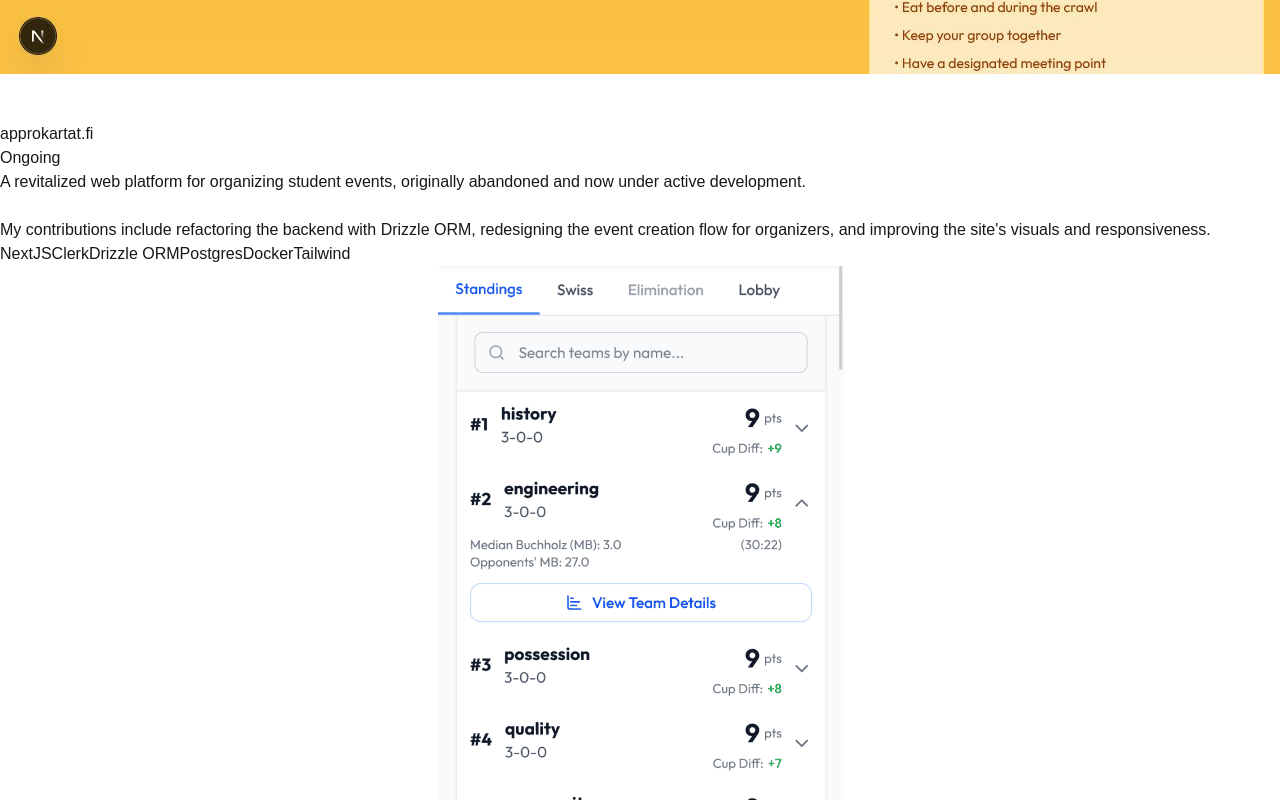
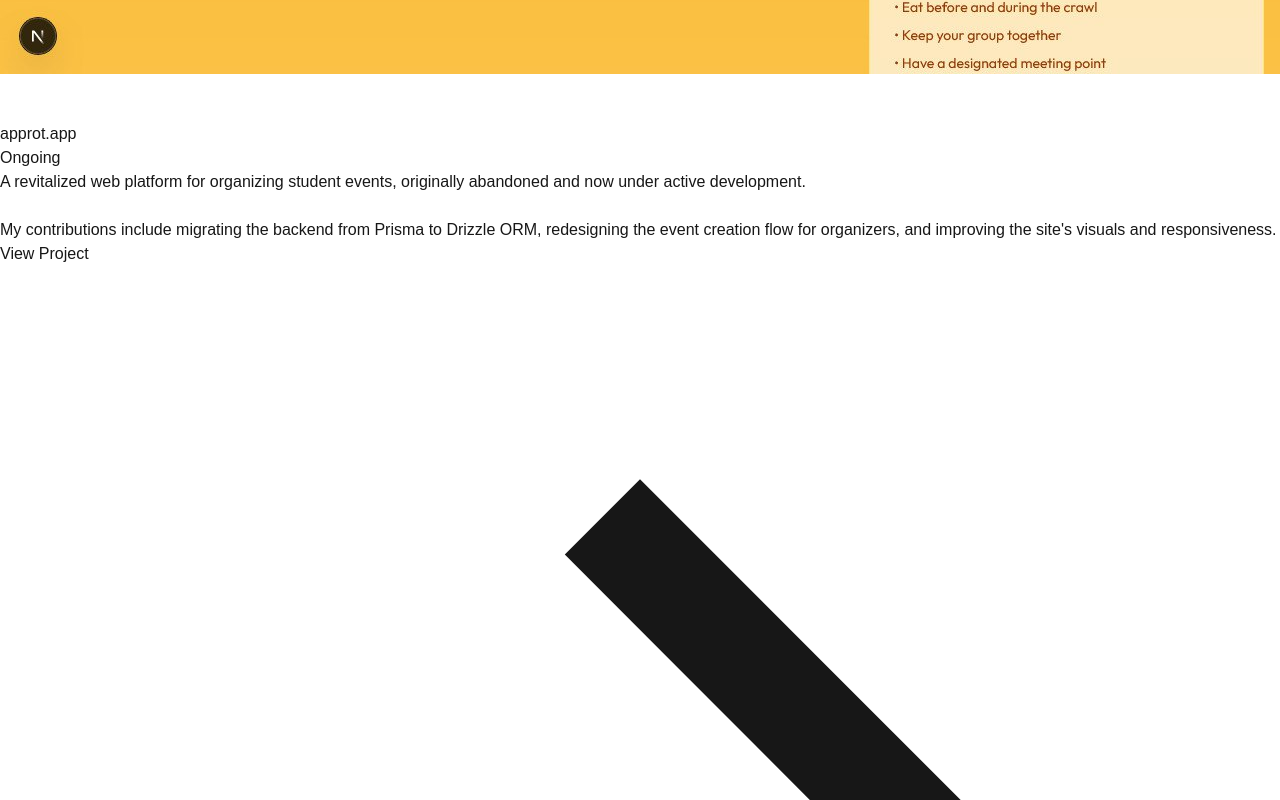
Before and after one commit to strengv1/homepage2, a Next.js app: page / in a window 1280 px wide. Shown: the part 3640-4440 px from the top of the page. Built offline with nearby package versions, Linux system fonts and the light colour scheme.

Commit message:
approt.app linkki

```diff
--- a/src/app/__components/Projects.tsx
+++ b/src/app/__components/Projects.tsx
@@ -16,18 +16,18 @@ const projects = [
     technologies: ["React", "Tailwind", "Flask", "Postgres", "Docker", "Linux Server"]
   },
   {
-    title: 'approkartat.fi',
+    title: 'approt.app',
     time: "Ongoing",
     description: `A revitalized web platform for organizing student events, originally abandoned and now under active development.
 
-      My contributions include refactoring the backend with Drizzle ORM, redesigning the event creation flow for organizers, and improving the site's visuals and responsiveness.`,
-    link: '',
+      My contributions include migrating the backend from Prisma to Drizzle ORM, redesigning the event creation flow for organizers, and improving the site's visuals and responsiveness.`,
+    link: 'https://approt.app/',
     target: "_blank",
     images: [
       "/project_images/approkartat_dashboard.jpg",
       "/project_images/approkartat_admin.jpg",
     ],
-    technologies: ["NextJS", "Clerk", "Drizzle ORM", "Postgres", "Docker", "Tailwind"]
+    technologies: ["NextJS", "Clerk", "Drizzle ORM", "Postgres", "Docker", "Tailwind", "AWS"]
   },
   {
     title: 'tournaments.unilife.fi',
```
